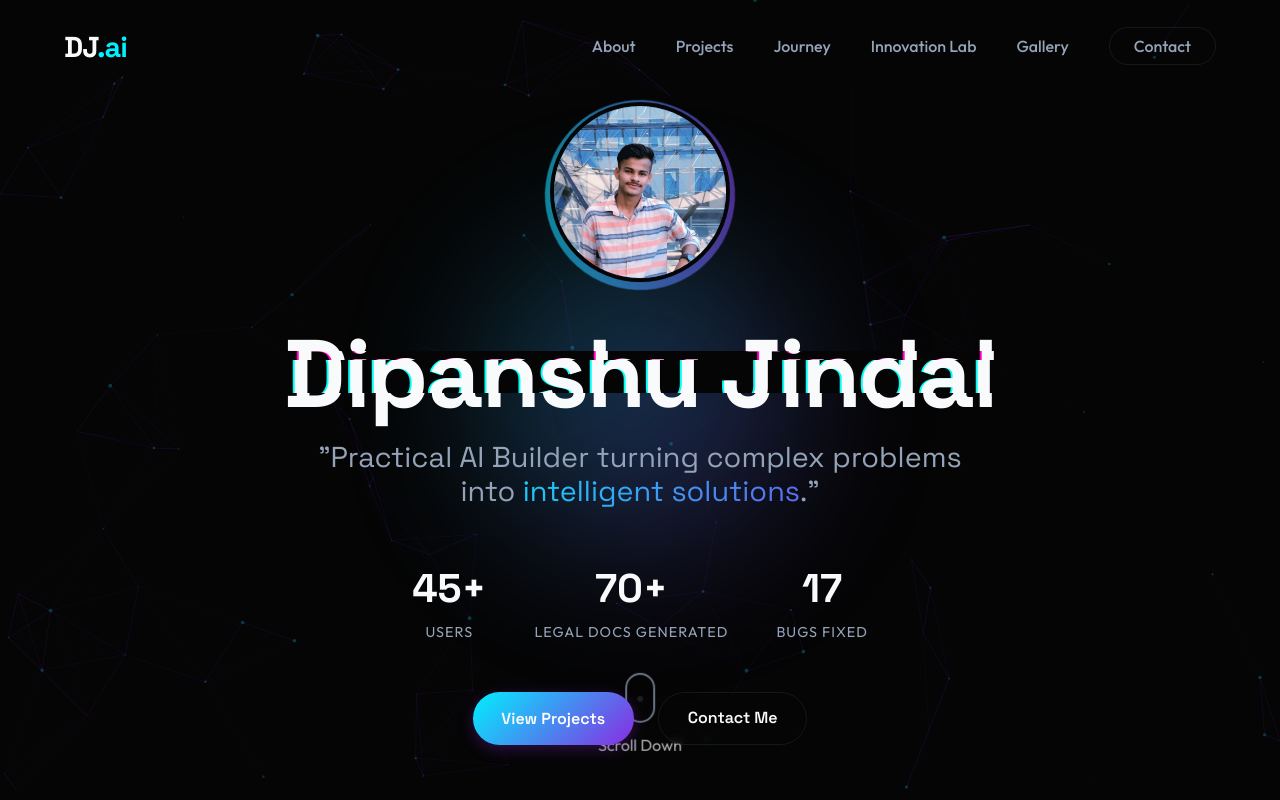
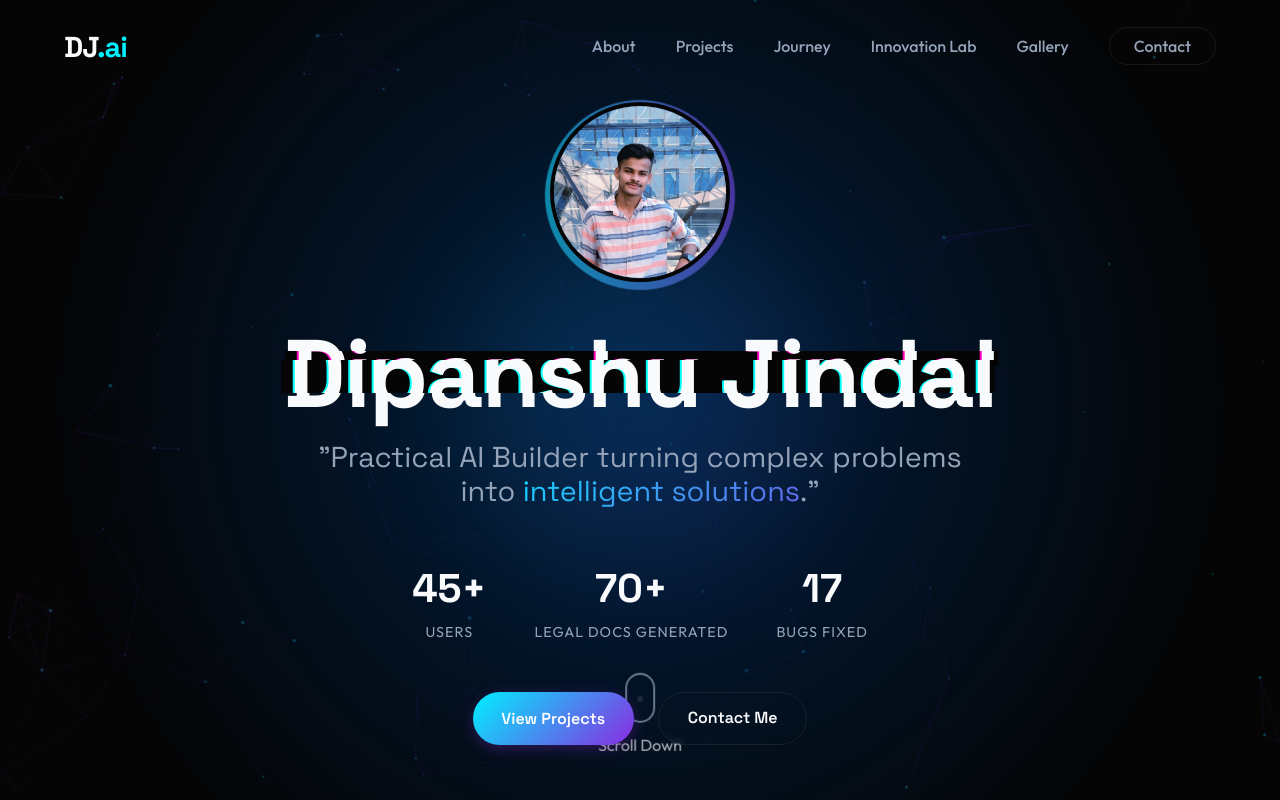
Before and after one commit to jindaldipanshu23-glitch/Dipanshu.portfoliyo, a plain HTML site: page index.html in a window 1280 px wide. Shown: the top 800 px of the page. Drawn offline with Linux system fonts and the light colour scheme; animation ran at ten frames a second.

Commit message:
Add sailor blue background to hero section

```diff
--- a/style.css
+++ b/style.css
@@ -336,6 +336,7 @@ ul {
     justify-content: center;
     position: relative;
     text-align: center;
+    background: radial-gradient(circle at center, rgba(0, 43, 91, 0.7) 0%, rgba(5, 5, 5, 0) 80%);
 }
 
 .hero-content {
```
